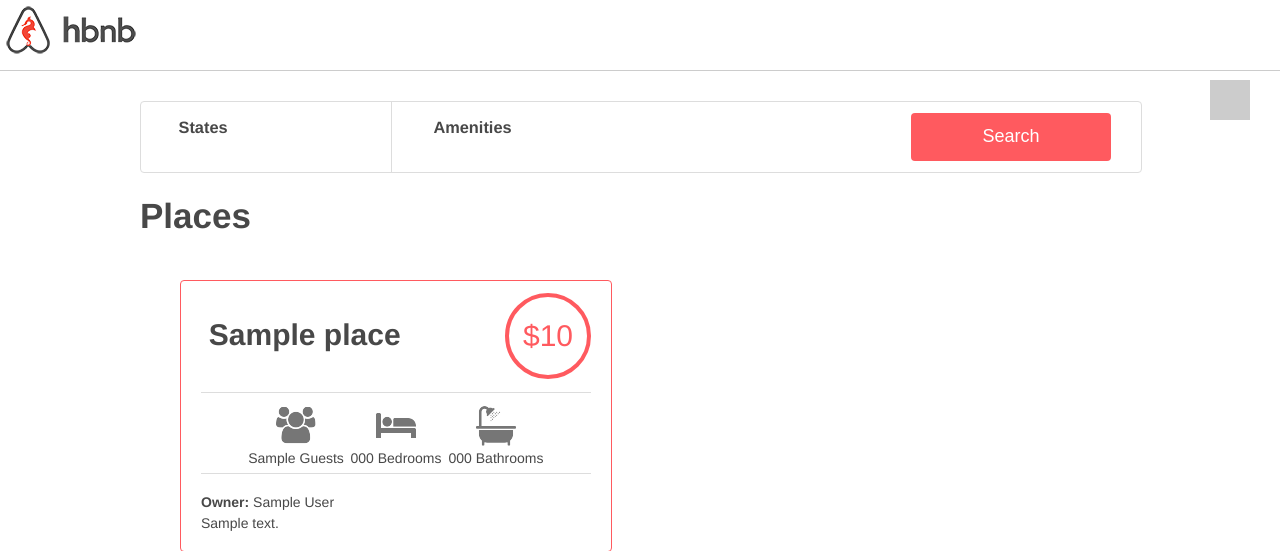
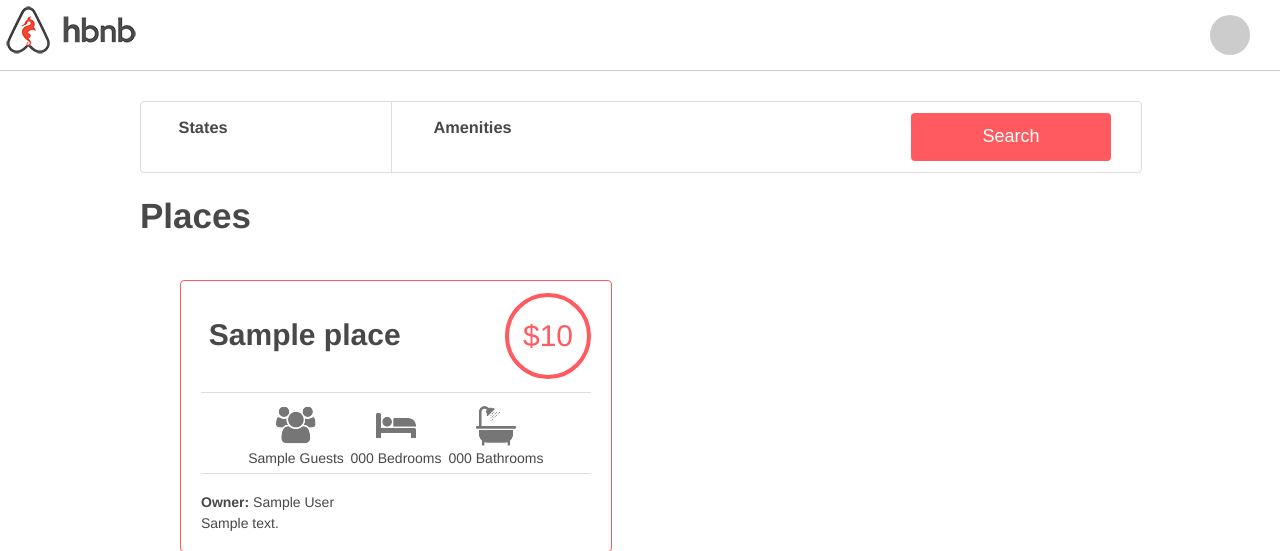
Before and after one commit to bapt2/holbertonschool-AirBnB_clone_v4, a Flask app: template web_dynamic/templates/1-hbnb.html in a window 1280 px wide. Shown: the top 551 px of the page. Run offline with Flask 3, Linux system fonts and the light colour scheme; the template is opened without the code that fills it: most values are stand-ins (such as "Sample title", 1, 10 or a date in 2020); some libraries are stand-ins or nearby versions.

Commit message:
status place fixed

```diff
--- a/web_dynamic/static/styles/3-header.css
+++ b/web_dynamic/static/styles/3-header.css
@@ -15,13 +15,13 @@ header .logo {
 }
 
 #api_status{
-    align-items: right;
+    border-radius: 50px;
     width: 40px;
     height: 40px;
-    vertical-align: center;
-    float: right;
-	border-right: 30px;
-    margin-top: 10px;
+    background-color: #cccccc;
+    position: absolute;
+    top : 0;
+    right: 0;
+    margin-top: 15px;
     margin-right: 30px;
-	background-color: #cccccc;
 }
```
